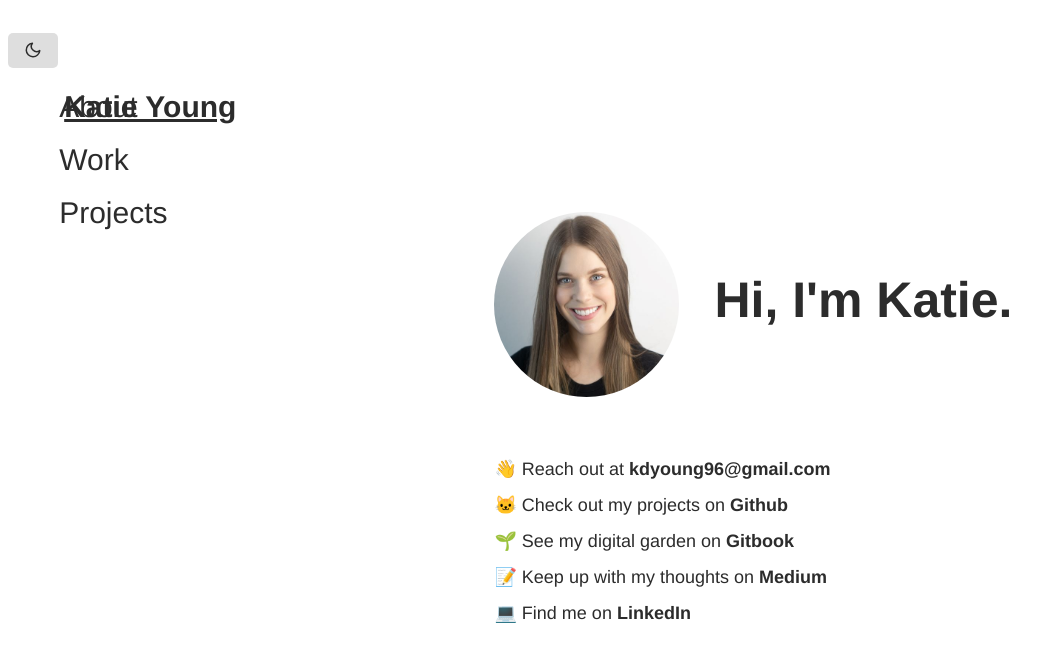
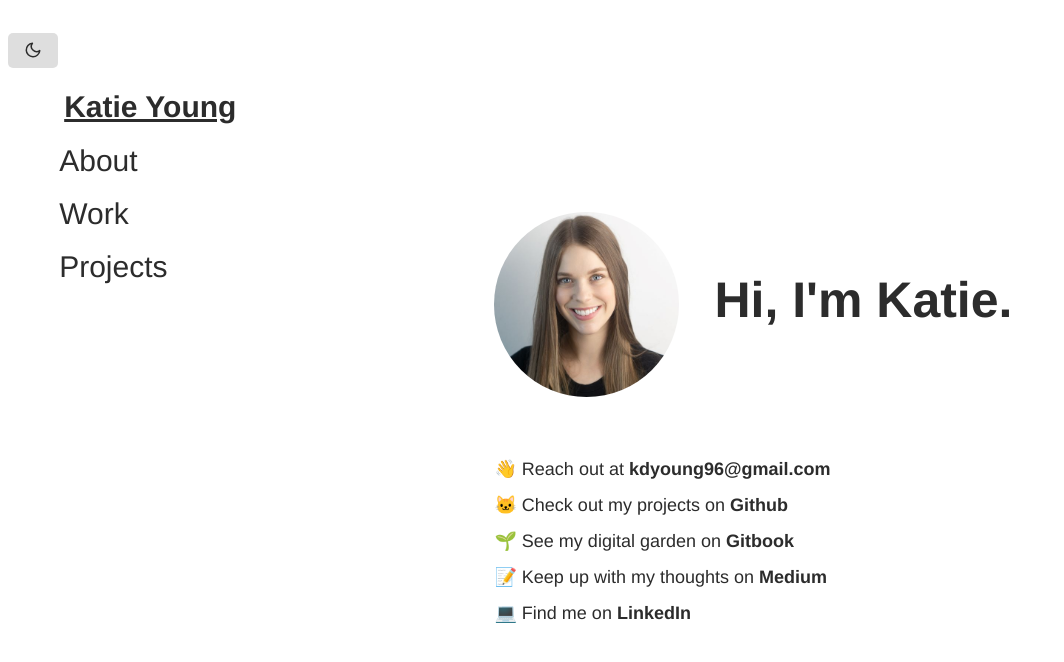
Before and after one commit to kaydyoung/kaydyoung.github.io, a Jekyll site: the page built from index.html, in a window 1280 px wide. Shown: the top 662 px of the page, without its empty margins (0-1064 px from the left). Built offline with Jekyll 4.4.1, drawn with Linux system fonts in a browser that asks for light colours.

Commit message:
css again

```diff
--- a/_sass/main.scss
+++ b/_sass/main.scss
@@ -144,7 +144,7 @@ color: var(--mainText);
   flex-direction: column;
   position: fixed;
   margin-left: 4vw;
-  top: 10vh;
+  top: 16vh;
   overflow: hidden;
   font-size: 30px;
 }
```
